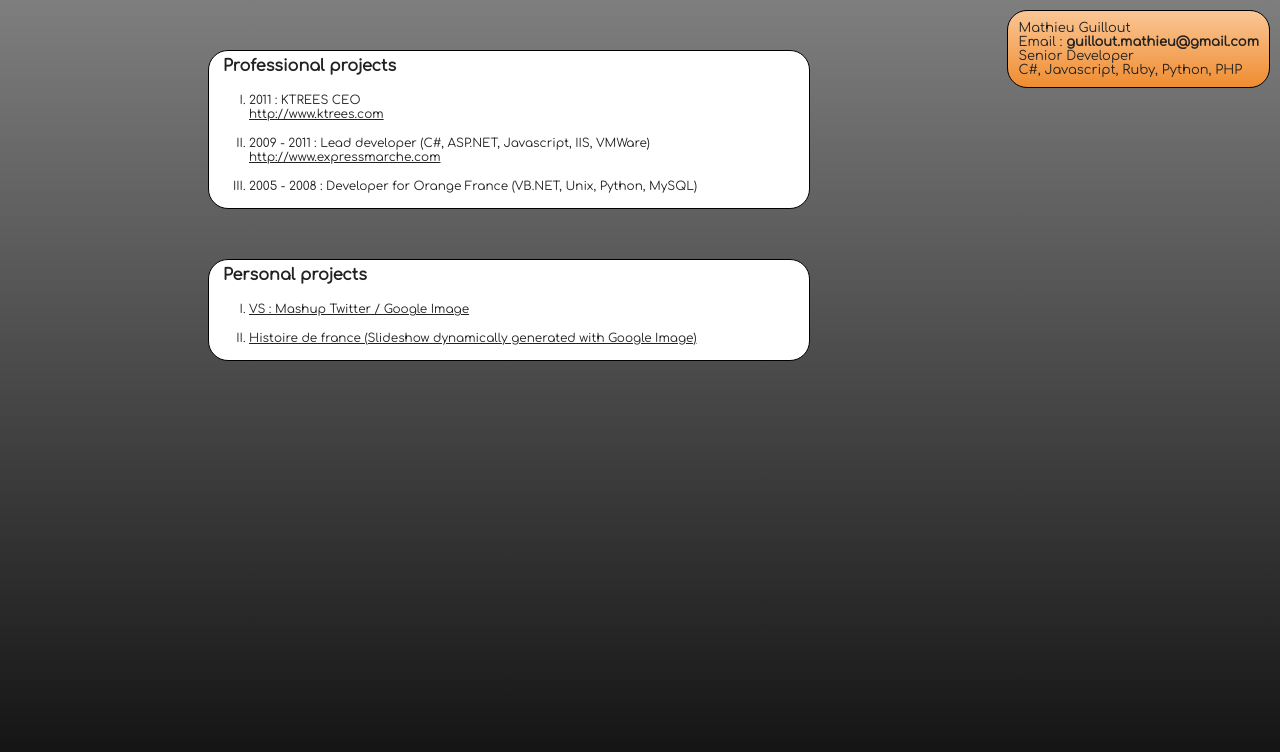
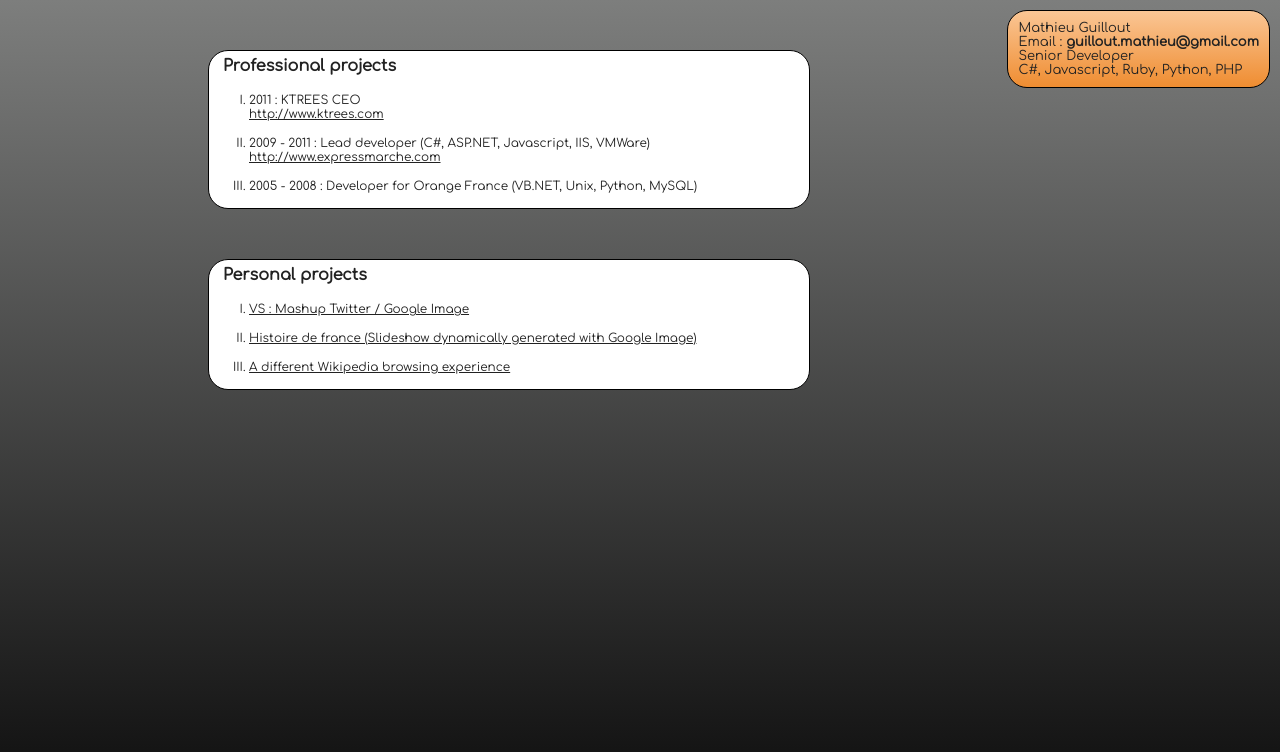
Before and after one commit to mguillout/mguillout.github.com, a plain HTML site: page index.html in a window 1280 px wide. Drawn offline with Linux system fonts and the light colour scheme.

Commit message:
Ajout consult wikipedia

```diff
--- a/index.html
+++ b/index.html
@@ -24,6 +24,7 @@
       <ul>
         <li><a href="http://mguillout.github.com/Twitt-VS">VS : Mashup Twitter / Google Image</a></li>
         <li><a href="http://mguillout.github.com/Histoire-de-france/">Histoire de france (Slideshow dynamically generated with Google Image)</a></li>
+        <li><a href="http://mguillout.github.com/ConsultWiki/">A different Wikipedia browsing experience</a></li>
       </ul>
     </div>
 
```
